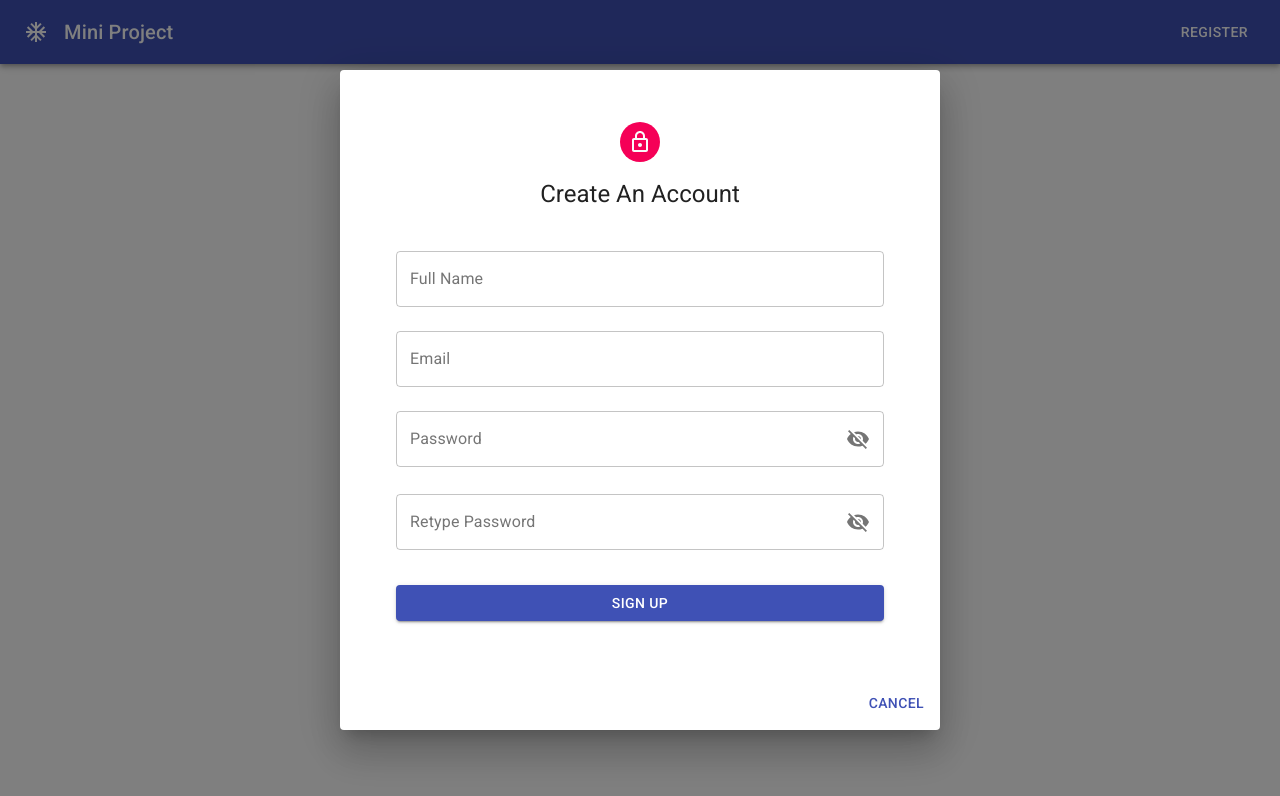
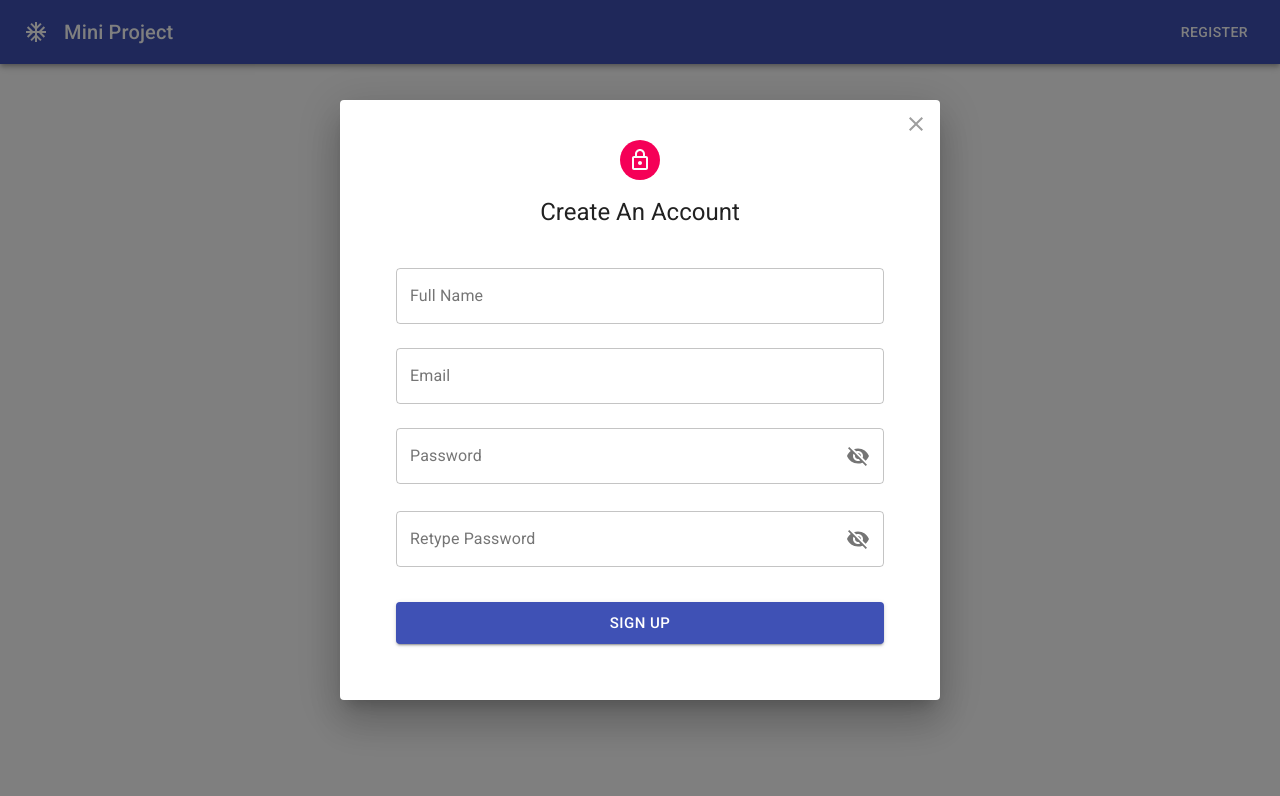
Before and after one commit to lehai051092/reactjs-mini-project, a React (Create React App) app: page / in a window 1280 px wide. Both pictures are taken after a click on the button "REGISTER". Shown: the top 796 px of the page. Built offline with nearby package versions, Linux system fonts and the light colour scheme.

Commit message:
Authentication Module - Add close button to form register

```diff
--- a/src/components/Header/components/DialogRegister/index.jsx
+++ b/src/components/Header/components/DialogRegister/index.jsx
@@ -1,14 +1,25 @@
 import React from 'react';
 import Button from '@material-ui/core/Button';
 import Dialog from '@material-ui/core/Dialog';
-import DialogActions from '@material-ui/core/DialogActions';
 import DialogContent from '@material-ui/core/DialogContent';
 import Register from "../../../../features/Auth/components/Register";
+import IconButton from "@material-ui/core/IconButton";
+import {Close} from "@material-ui/icons";
+import {makeStyles} from "@material-ui/core/styles";
+
+const useStyles = makeStyles((theme) => ({
+  closeButton: {
+    position: "absolute",
+    right: 0,
+    color: theme.palette.grey["500"],
+  },
+}));
 
 DialogRegister.propTypes = {};
 
 function DialogRegister(props) {
   const [open, setOpen] = React.useState(false);
+  const classes = useStyles();
 
   const handleClickOpen = () => {
     setOpen(true);
@@ -22,14 +33,12 @@
     <>
       <Button color="inherit" onClick={handleClickOpen}>Register</Button>
       <Dialog open={open} onClose={handleClose} aria-labelledby="form-dialog-title" disableEscapeKeyDown>
+        <IconButton className={classes.closeButton} onClick={handleClose}>
+          <Close/>
+        </IconButton>
         <DialogContent>
           <Register closeDialog={handleClose}/>
         </DialogContent>
-        <DialogActions>
-          <Button onClick={handleClose} color="primary">
-            Cancel
-          </Button>
-        </DialogActions>
       </Dialog>
     </>
   );
--- a/src/features/Auth/components/RegisterForm/index.jsx
+++ b/src/features/Auth/components/RegisterForm/index.jsx
@@ -93,6 +93,7 @@
           variant="contained"
           color="primary"
           fullWidth
+          size="large"
         >
           Sign Up
         </Button>
```
